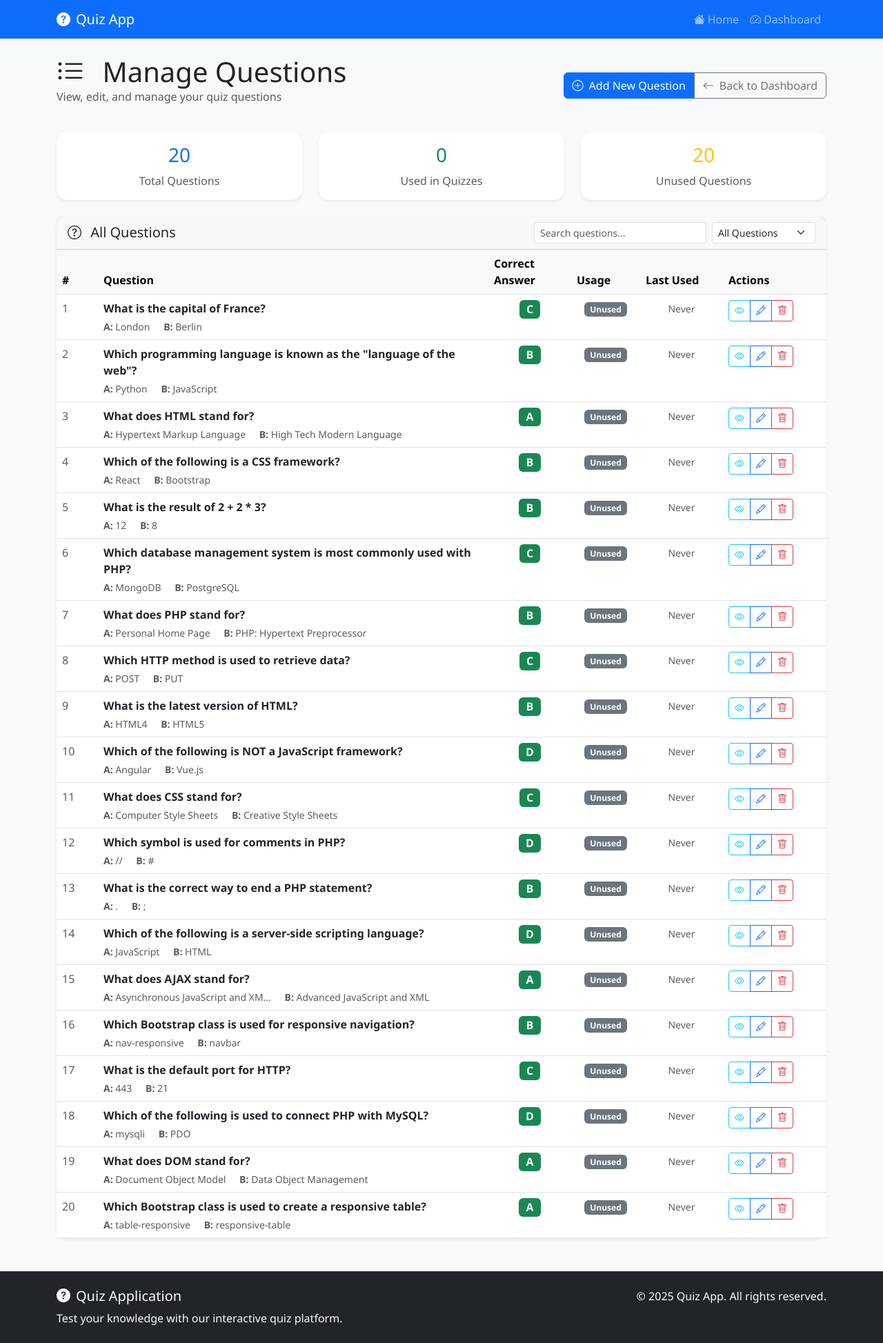
After one commit to ballisticpress/quiz, a PHP site: page /admin/manage_questions.php in a window 1280 px wide. The commit adds this page. Shown: the whole page at 69% size. Run offline with PHP 8.4, Linux system fonts and the light colour scheme; data comes from the database, SQL or seed files in the repository; tables that the repository leaves empty hold one stand-in row (values such as "Sample post").

Commit message:
Improve quiz UI accessibility and add question management features
Co-authored-by: ee22d008 <ee22d008@iittp.ac.in>

```diff
--- /dev/null
+++ b/admin/manage_questions.php
@@ -0,0 +1,333 @@
+<?php
+/**
+ * Manage Questions Page
+ * Allows administrators to view, edit, and delete quiz questions
+ */
+
+session_start();
+require_once '../config/database.php';
+
+$page_title = "Manage Questions - Quiz Management";
+$database = new Database();
+$db = $database->getConnection();
+
+$success_message = '';
+$error_message = '';
+
+// Handle question deletion
+if (isset($_GET['delete']) && isset($_GET['id'])) {
+    $question_id = intval($_GET['id']);
+    $csrf_token = $_GET['token'] ?? '';
+
+    if (verifyCSRFToken($csrf_token)) {
+        try {
+            // Check if question is used in any attempts
+            $stmt = $db->prepare("SELECT COUNT(*) as count FROM quiz_answers WHERE question_id = ?");
+            $stmt->execute([$question_id]);
+            $usage_count = $stmt->fetch()['count'];
+
+            if ($usage_count > 0) {
+                $error_message = "Cannot delete question - it has been used in $usage_count quiz attempts.";
+            } else {
+                $stmt = $db->prepare("DELETE FROM questions WHERE id = ?");
+                if ($stmt->execute([$question_id])) {
+                    $success_message = "Question deleted successfully!";
+                } else {
+                    $error_message = "Failed to delete question.";
+                }
+            }
+        } catch (Exception $e) {
+            $error_message = "Error deleting question: " . $e->getMessage();
+        }
+    } else {
+        $error_message = "Invalid security token.";
+    }
+}
+
+// Get all questions with usage statistics
+try {
+    $stmt = $db->query("
+        SELECT q.*,
+               COUNT(qa.id) as usage_count,
+               MAX(qa.attempt_date) as last_used
+        FROM questions q
+        LEFT JOIN quiz_answers qans ON q.id = qans.question_id
+        LEFT JOIN quiz_attempts qa ON qans.attempt_id = qa.id
+        GROUP BY q.id
+        ORDER BY q.created_at DESC
+    ");
+    $questions = $stmt->fetchAll();
+
+    // Get total statistics
+    $total_questions = count($questions);
+    $used_questions = count(array_filter($questions, function($q) { return $q['usage_count'] > 0; }));
+    $unused_questions = $total_questions - $used_questions;
+
+} catch (Exception $e) {
+    $error_message = "Failed to load questions: " . $e->getMessage();
+    $questions = [];
+}
+
+include '../includes/header.php';
+?>
+
+<div class="row">
+    <div class="col-12">
+        <!-- Header -->
+        <div class="d-flex justify-content-between align-items-center mb-4">
+            <div>
+                <h1 class="display-6 mb-0">
+                    <i class="bi bi-list-ul me-3"></i>
+                    Manage Questions
+                </h1>
+                <p class="text-muted">View, edit, and manage your quiz questions</p>
+            </div>
+            <div class="btn-group" role="group">
+                <a href="add_question.php" class="btn btn-primary">
+                    <i class="bi bi-plus-circle me-2"></i>Add New Question
+                </a>
+                <a href="dashboard.php" class="btn btn-outline-secondary">
+                    <i class="bi bi-arrow-left me-2"></i>Back to Dashboard
+                </a>
+            </div>
+        </div>
+
+        <!-- Statistics Cards -->
+        <div class="row mb-4">
+            <div class="col-md-4">
+                <div class="card border-0 shadow-sm">
+                    <div class="card-body text-center">
+                        <h3 class="text-primary"><?php echo $total_questions; ?></h3>
+                        <p class="text-muted mb-0">Total Questions</p>
+                    </div>
+                </div>
+            </div>
+            <div class="col-md-4">
+                <div class="card border-0 shadow-sm">
+                    <div class="card-body text-center">
+                        <h3 class="text-success"><?php echo $used_questions; ?></h3>
+                        <p class="text-muted mb-0">Used in Quizzes</p>
+                    </div>
+                </div>
+            </div>
+            <div class="col-md-4">
+                <div class="card border-0 shadow-sm">
+                    <div class="card-body text-center">
+                        <h3 class="text-warning"><?php echo $unused_questions; ?></h3>
+                        <p class="text-muted mb-0">Unused Questions</p>
+                    </div>
+                </div>
+            </div>
+        </div>
+
+        <!-- Messages -->
+        <?php if ($error_message): ?>
+            <div class="alert alert-danger alert-dismissible fade show" role="alert">
+                <i class="bi bi-exclamation-triangle-fill me-2"></i>
+                <?php echo htmlspecialchars($error_message); ?>
+                <button type="button" class="btn-close" data-bs-dismiss="alert"></button>
+            </div>
+        <?php endif; ?>
+
+        <?php if ($success_message): ?>
+            <div class="alert alert-success alert-dismissible fade show" role="alert">
+                <i class="bi bi-check-circle-fill me-2"></i>
+                <?php echo htmlspecialchars($success_message); ?>
+                <button type="button" class="btn-close" data-bs-dismiss="alert"></button>
+            </div>
+        <?php endif; ?>
+
+        <!-- Questions List -->
+        <div class="card border-0 shadow-sm">
+            <div class="card-header d-flex justify-content-between align-items-center">
+                <h5 class="mb-0">
+                    <i class="bi bi-question-circle me-2"></i>
+                    All Questions
+                </h5>
+                <div class="d-flex gap-2">
+                    <input type="search" id="searchQuestions" class="form-control form-control-sm" placeholder="Search questions..." style="width: 250px;">
+                    <select id="filterUsage" class="form-select form-select-sm" style="width: 150px;">
+                        <option value="">All Questions</option>
+                        <option value="used">Used Only</option>
+                        <option value="unused">Unused Only</option>
+                    </select>
+                </div>
+            </div>
+            <div class="card-body p-0">
+                <?php if (empty($questions)): ?>
+                    <div class="text-center py-5">
+                        <i class="bi bi-question-circle fs-1 text-muted mb-3"></i>
+                        <h5 class="text-muted">No Questions Found</h5>
+                        <p class="text-muted">Start by adding some quiz questions.</p>
+                        <a href="add_question.php" class="btn btn-primary">
+                            <i class="bi bi-plus-circle me-2"></i>Add Your First Question
+                        </a>
+                    </div>
+                <?php else: ?>
+                    <div class="table-responsive">
+                        <table class="table table-hover mb-0" id="questionsTable">
+                            <thead class="table-light">
+                                <tr>
+                                    <th style="width: 60px;">#</th>
+                                    <th>Question</th>
+                                    <th style="width: 120px;">Correct Answer</th>
+                                    <th style="width: 100px;">Usage</th>
+                                    <th style="width: 120px;">Last Used</th>
+                                    <th style="width: 150px;">Actions</th>
+                                </tr>
+                            </thead>
+                            <tbody>
+                                <?php foreach ($questions as $index => $question): ?>
+                                <tr data-usage="<?php echo $question['usage_count'] > 0 ? 'used' : 'unused'; ?>">
+                                    <td class="text-muted"><?php echo $question['id']; ?></td>
+                                    <td>
+                                        <div class="question-preview">
+                                            <strong><?php echo htmlspecialchars(substr($question['question_text'], 0, 80)); ?><?php echo strlen($question['question_text']) > 80 ? '...' : ''; ?></strong>
+                                            <div class="small text-muted mt-1">
+                                                <span class="me-3"><strong>A:</strong> <?php echo htmlspecialchars(substr($question['option_a'], 0, 30)); ?><?php echo strlen($question['option_a']) > 30 ? '...' : ''; ?></span>
+                                                <span class="me-3"><strong>B:</strong> <?php echo htmlspecialchars(substr($question['option_b'], 0, 30)); ?><?php echo strlen($question['option_b']) > 30 ? '...' : ''; ?></span>
+                                            </div>
+                                        </div>
+                                    </td>
+                                    <td class="text-center">
+                                        <span class="badge bg-success fs-6"><?php echo strtoupper($question['correct_answer']); ?></span>
+                                    </td>
+                                    <td class="text-center">
+                                        <?php if ($question['usage_count'] > 0): ?>
+                                            <span class="badge bg-info"><?php echo $question['usage_count']; ?> times</span>
+                                        <?php else: ?>
+                                            <span class="badge bg-secondary">Unused</span>
+                                        <?php endif; ?>
+                                    </td>
+                                    <td class="text-center">
+                                        <?php if ($question['last_used']): ?>
+                                            <small class="text-muted"><?php echo date('M j, Y', strtotime($question['last_used'])); ?></small>
+                                        <?php else: ?>
+                                            <small class="text-muted">Never</small>
+                                        <?php endif; ?>
+                                    </td>
+                                    <td>
+                                        <div class="btn-group btn-group-sm" role="group">
+                                            <button class="btn btn-outline-info" onclick="viewQuestion(<?php echo $question['id']; ?>)" title="View Details">
+                                                <i class="bi bi-eye"></i>
+                                            </button>
+                                            <button class="btn btn-outline-primary" onclick="editQuestion(<?php echo $question['id']; ?>)" title="Edit Question">
+                                                <i class="bi bi-pencil"></i>
+                                            </button>
+                                            <?php if ($question['usage_count'] == 0): ?>
+                                                <button class="btn btn-outline-danger" onclick="deleteQuestion(<?php echo $question['id']; ?>)" title="Delete Question">
+                                                    <i class="bi bi-trash"></i>
+                                                </button>
+                                            <?php else: ?>
+                                                <button class="btn btn-outline-secondary" disabled title="Cannot delete - used in quizzes">
+                                                    <i class="bi bi-lock"></i>
+                                                </button>
+                                            <?php endif; ?>
+                                        </div>
+                                    </td>
+                                </tr>
+                                <?php endforeach; ?>
+                            </tbody>
+                        </table>
+                    </div>
+                <?php endif; ?>
+            </div>
+        </div>
+    </div>
+</div>
+
+<!-- Question Details Modal -->
+<div class="modal fade" id="questionModal" tabindex="-1">
+    <div class="modal-dialog modal-lg">
+        <div class="modal-content">
+            <div class="modal-header">
+                <h5 class="modal-title">Question Details</h5>
+                <button type="button" class="btn-close" data-bs-dismiss="modal"></button>
+            </div>
+            <div class="modal-body">
+                <div id="questionDetails">
+                    <div class="text-center py-3">
+                        <div class="spinner-border text-primary" role="status">
+                            <span class="visually-hidden">Loading...</span>
+                        </div>
+                    </div>
+                </div>
+            </div>
+        </div>
+    </div>
+</div>
+
+<script>
+// Search functionality
+document.getElementById('searchQuestions').addEventListener('input', function() {
+    filterQuestions();
+});
+
+document.getElementById('filterUsage').addEventListener('change', function() {
+    filterQuestions();
+});
+
+function filterQuestions() {
+    const searchTerm = document.getElementById('searchQuestions').value.toLowerCase();
+    const usageFilter = document.getElementById('filterUsage').value;
+    const rows = document.querySelectorAll('#questionsTable tbody tr');
+
+    rows.forEach(row => {
+        const questionText = row.querySelector('.question-preview').textContent.toLowerCase();
+        const usageType = row.dataset.usage;
+
+        const matchesSearch = questionText.includes(searchTerm);
+        const matchesUsage = !usageFilter || usageType === usageFilter;
+
+        if (matchesSearch && matchesUsage) {
+            row.style.display = '';
+        } else {
+            row.style.display = 'none';
+        }
+    });
+}
+
+function viewQuestion(questionId) {
+    const modal = new bootstrap.Modal(document.getElementById('questionModal'));
+    const content = document.getElementById('questionDetails');
+
+    // Show loading
+    content.innerHTML = `
+        <div class="text-center py-3">
+            <div class="spinner-border text-primary" role="status">
+                <span class="visually-hidden">Loading...</span>
+            </div>
+        </div>
+    `;
+
+    modal.show();
+
+    // Fetch question details
+    fetch(`question_details.php?id=${questionId}`)
+        .then(response => response.text())
+        .then(html => {
+            content.innerHTML = html;
+        })
+        .catch(error => {
+            content.innerHTML = `
+                <div class="alert alert-danger">
+                    <i class="bi bi-exclamation-triangle me-2"></i>
+                    Failed to load question details.
+                </div>
+            `;
+        });
+}
+
+function editQuestion(questionId) {
+    window.location.href = `edit_question.php?id=${questionId}`;
+}
+
+function deleteQuestion(questionId) {
+    if (confirm('Are you sure you want to delete this question? This action cannot be undone.')) {
+        const token = '<?php echo generateCSRFToken(); ?>';
+        window.location.href = `?delete=1&id=${questionId}&token=${token}`;
+    }
+}
+</script>
+
+<?php include '../includes/footer.php'; ?>
--- a/assets/css/style.css
+++ b/assets/css/style.css
@@ -43,6 +43,8 @@ body {
     transition: all 0.3s ease;
     display: block;
     text-decoration: none;
+    user-select: none;
+    width: 100%;
 }
 
 .answer-option:hover {
--- a/assets/js/script.js
+++ b/assets/js/script.js
@@ -28,10 +28,13 @@ document.addEventListener('DOMContentLoaded', function() {
  * Initialize quiz functionality
  */
 function initializeQuiz() {
-    // Handle answer selection
+    // Handle answer selection - use event delegation for better compatibility
     document.addEventListener('click', function(e) {
-        if (e.target.classList.contains('answer-option')) {
-            selectAnswer(e.target);
+        // Check if clicked element or its parent is an answer option
+        let answerOption = e.target.closest('.answer-option');
+        if (answerOption) {
+            e.preventDefault();
+            selectAnswer(answerOption);
         }
     });
 
```
Also changed, not shown: admin/question_details.php (added, +186 -0 lines), quiz.php (+4 -4 lines), quiz_handler.php (+4 -4 lines).
